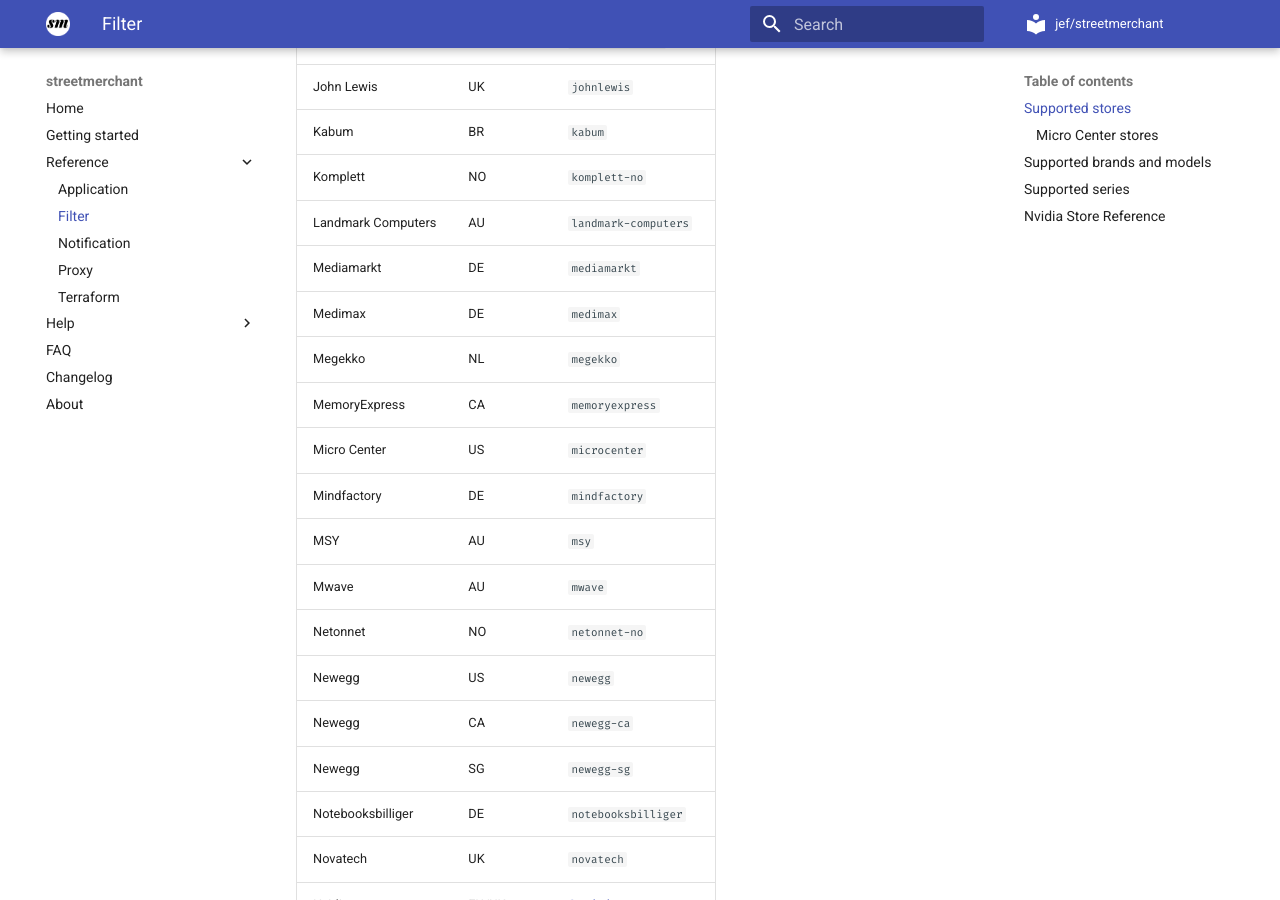
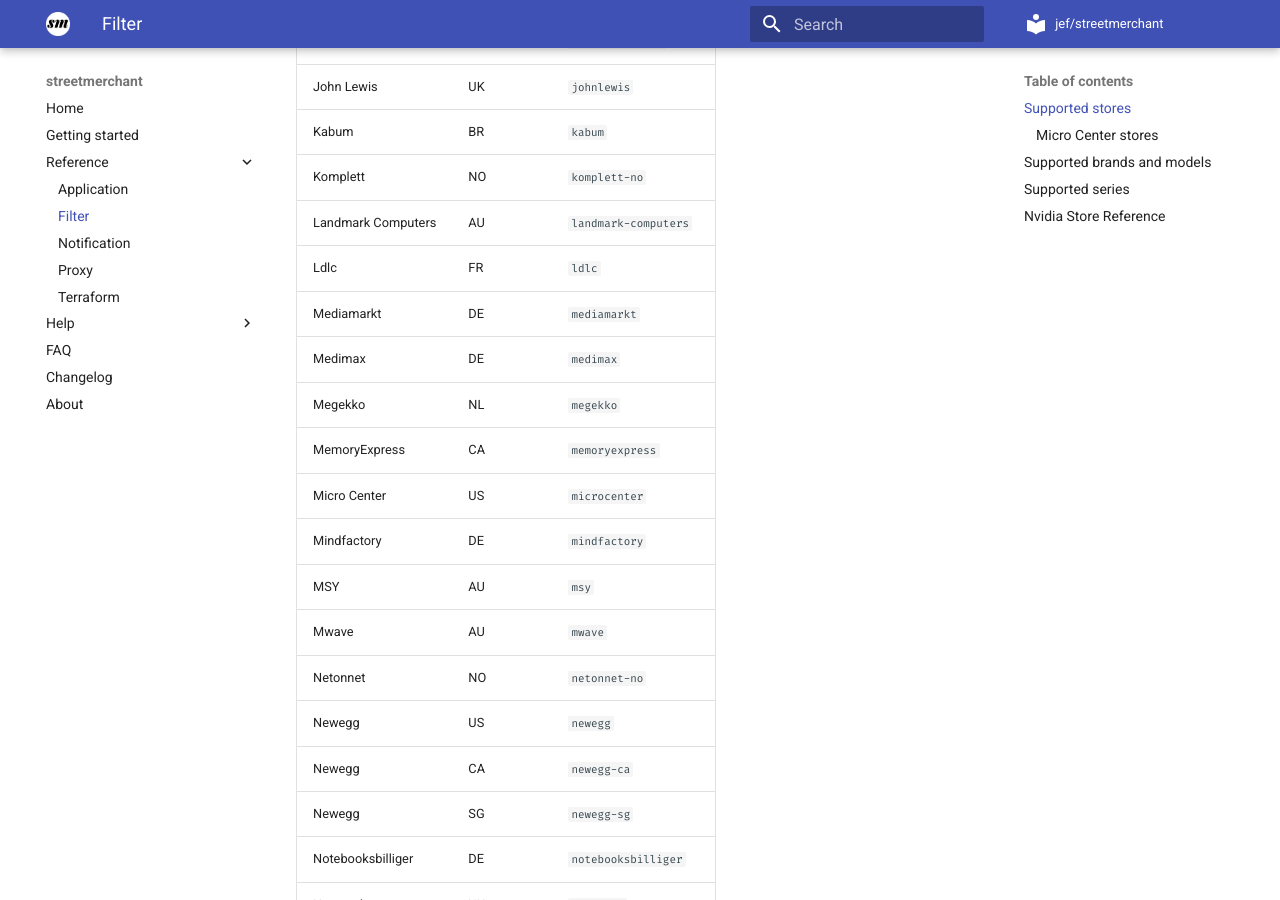
Before and after one commit to jef/streetmerchant, an MkDocs documentation site: the page built from docs/reference/filter.md, in a window 1280 px wide and 900 px high, scrolled down 5564 px. Built offline with MkDocs 1.6.1 and Material for MkDocs 9.7.7, drawn with Linux system fonts in a browser that asks for light colours; comment, search, counter and statistics services are not loaded.

Commit message:
add docs

```diff
--- a/docs/reference/filter.md
+++ b/docs/reference/filter.md
@@ -117,6 +117,7 @@
 | Kabum | BR | `kabum`|
 | Komplett | NO | `komplett-no`|
 | Landmark Computers | AU |  `landmark-computers`|
+| Ldlc | FR |  `ldlc`|
 | Mediamarkt | DE | `mediamarkt`|
 | Medimax | DE | `medimax`|
 | Megekko | NL | `megekko`|
```
